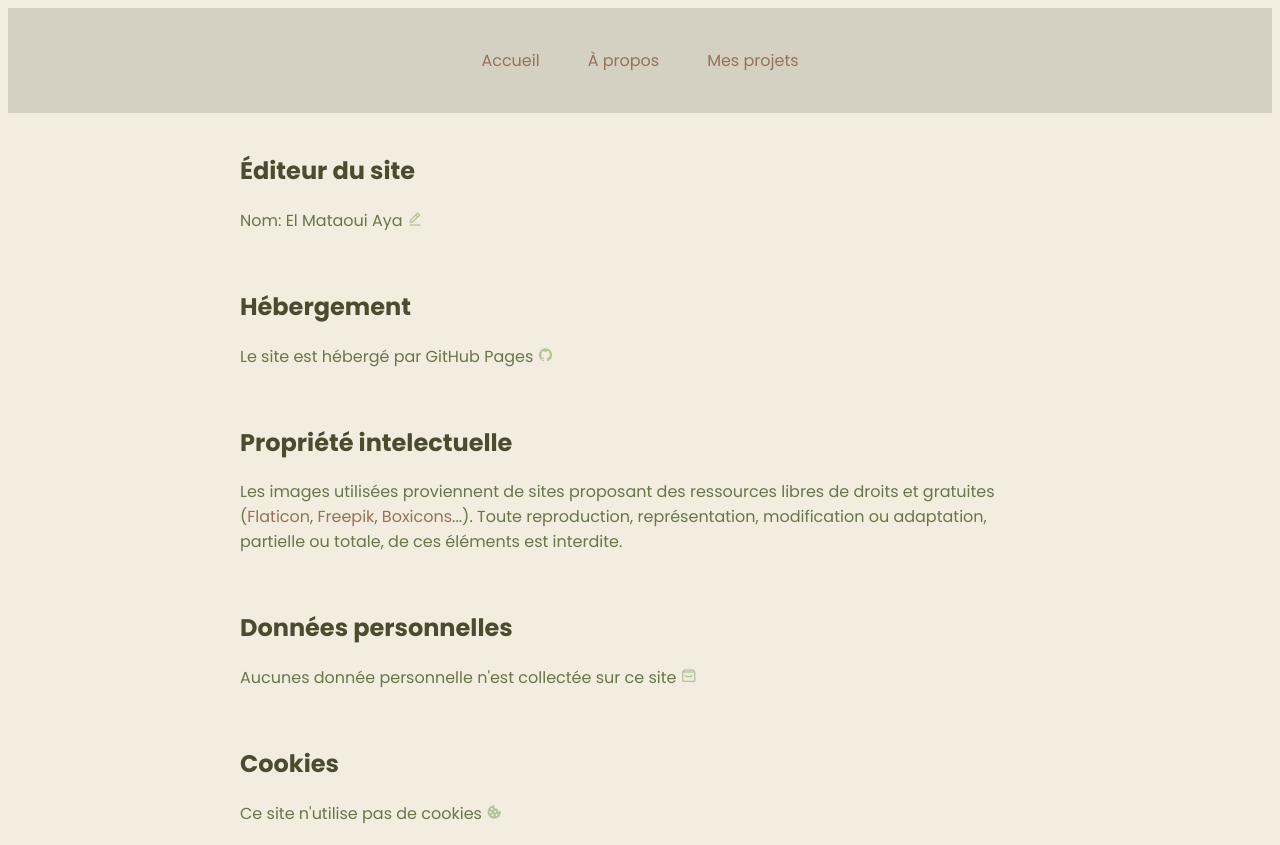
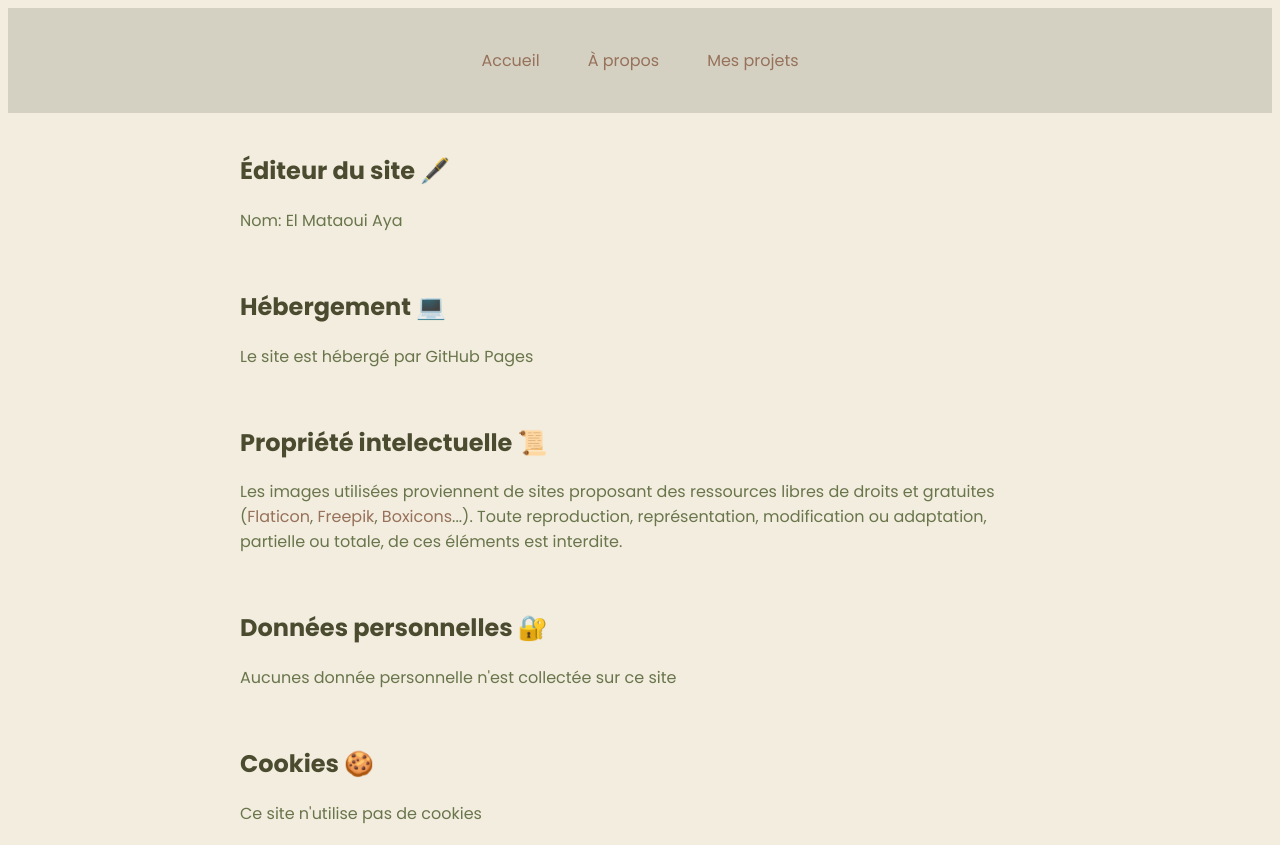
Before and after one commit to Aya-code-creator/Mentions-legales, a plain HTML site: page index.html in a window 1280 px wide. Shown: the top 845 px of the page. Drawn offline with nearby package versions, Linux system fonts and the light colour scheme.

Commit message:
Update index.html

```diff
--- a/index.html
+++ b/index.html
@@ -21,21 +21,21 @@
   <div class="container">
 
     <div class="editor">
-      <h2>Éditeur du site</h2>
+      <h2>Éditeur du site 🖋️</h2>
       <p>
-        Nom: El Mataoui Aya <i class='bx bx-edit-alt' style="color: #B5C49B;"></i>
+        Nom: El Mataoui Aya
       </p>
     </div>
 
     <div class="github">
-      <h2>Hébergement</h2>
+      <h2>Hébergement 💻</h2>
       <p>
-        Le site est hébergé par GitHub Pages <i class='bx bxl-github' style="color: #B5C49B;"></i>
+        Le site est hébergé par GitHub Pages
       </p>
     </div>
 
     <div class="property">
-      <h2>Propriété intelectuelle</h2>
+      <h2>Propriété intelectuelle 📜</h2>
       <p>
         Les images utilisées proviennent de sites proposant des ressources libres de droits et gratuites (<a href="flaticon.com" target="_blank">Flaticon</a>, <a href="freepik.com">Freepik</a>, <a href="boxicons.com">Boxicons</a>...).
         Toute reproduction, représentation, modification ou adaptation, partielle ou totale, de ces éléments est interdite.
@@ -43,16 +43,16 @@
     </div>
 
     <div class="personnal-data">
-      <h2>Données personnelles</h2>
+      <h2>Données personnelles 🔐</h2>
       <p>
-        Aucunes donnée personnelle n'est collectée sur ce site <i class='bx bx-archive' style="color: #B5C49B;"></i>
+        Aucunes donnée personnelle n'est collectée sur ce site
       </p>
     </div>
 
     <div class="cookies">
-      <h2>Cookies</h2>
+      <h2>Cookies 🍪</h2>
       <p>
-        Ce site n'utilise pas de cookies <i class='bx bxs-cookie' style="color: #B5C49B;"></i>
+        Ce site n'utilise pas de cookies
       </p>
     </div>
 
```
